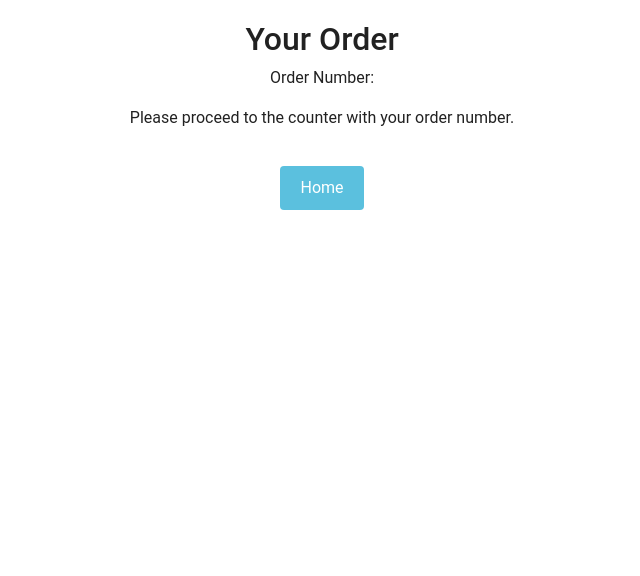
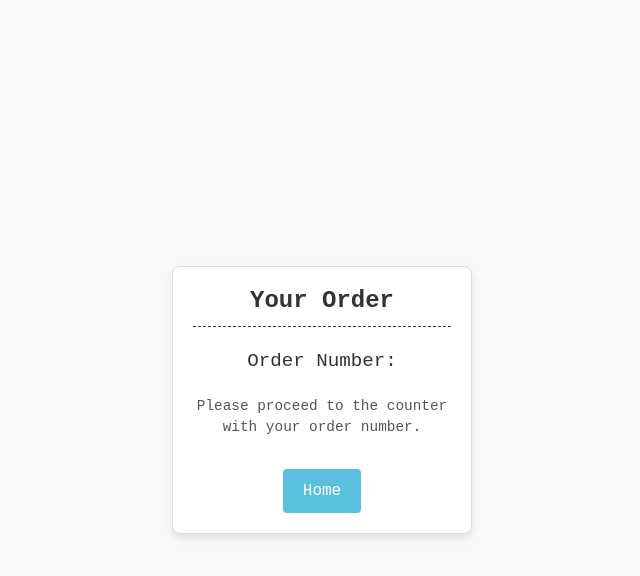
Before and after one commit to danicapine/kiosk-ordering-system, a Vue app: page /confirmation in a window 1280 px wide. Shown: the top 576 px of the page, without its empty margins (318-958 px from the left). Built offline with nearby package versions, Linux system fonts and the light colour scheme.

Commit message:
i fixed the problem with the transactions

```diff
--- a/src/components/ConfirmationScreen.vue
+++ b/src/components/ConfirmationScreen.vue
@@ -1,9 +1,11 @@
 <template>
   <div class="confirmation-screen">
+    <div class="receipt">
       <h2>Your Order</h2>
-      <p>Order Number: {{ $route.params.orderNumber }}</p>
-      <p>Please proceed to the counter with your order number.</p>
+      <p class="order-number">Order Number: <strong>{{ $route.params.orderNumber }}</strong></p>
+      <p class="instructions">Please proceed to the counter with your order number.</p>
       <button @click="goHome" class="back-btn">Home</button>
+    </div>
   </div>
 </template>
 
@@ -12,7 +14,13 @@
   name: "ConfirmationScreen",
   methods: {
     goHome() {
+      this.clearPreviousTransactions(); // Clear previous transactions before going home
       this.$router.push("/");
+    },
+    clearPreviousTransactions() {
+      // Clear cart data in localStorage and any other relevant data
+      localStorage.removeItem("cart");
+      console.log("Previous transactions cleared.");
     },
   },
 };
@@ -20,9 +28,44 @@
 
 <style scoped>
 .confirmation-screen {
+  display: flex;
+  justify-content: center;
+  align-items: center;
+  height: 100vh;
+  background-color: #f9f9f9;
+}
+
+.receipt {
+  width: 300px;
+  padding: 20px;
+  background-color: #ffffff;
+  border: 1px solid #ddd;
+  border-radius: 8px;
+  box-shadow: 0 4px 8px rgba(0, 0, 0, 0.1);
   text-align: center;
-    padding: 20px;
+  font-family: "Courier New", Courier, monospace;
+  color: #333;
 }
+
+.receipt h2 {
+  margin-top: 0;
+  font-size: 1.5em;
+  font-weight: bold;
+  border-bottom: 1px dashed #333;
+  padding-bottom: 10px;
+}
+
+.order-number {
+  font-size: 1.2em;
+  margin: 20px 0;
+}
+
+.instructions {
+  margin: 10px 0;
+  font-size: 0.9em;
+  color: #555;
+}
+
 .back-btn {
   margin-top: 20px;
   padding: 10px 20px;
@@ -33,6 +76,7 @@
   cursor: pointer;
   transition: background-color 0.3s;
 }
+
 .back-btn:hover {
   background-color: #31b0d5;
 }
--- a/src/components/OrderQueue.vue
+++ b/src/components/QueuePage.vue
@@ -6,7 +6,7 @@
         <!-- In Progress Orders -->
         <div class="col-md-6">
           <div class="card">
-            <div class="card-header bg-dark text-white">In Progress</div>
+            <div class="card-header bg-dark text-white">Preparing</div>
             <ul class="list-group list-group-flush">
               <li v-for="order in inProgressOrders" :key="order.id" class="list-group-item">
                 Order #{{ order.orderNumber }}
--- a/src/router/index.js
+++ b/src/router/index.js
@@ -4,7 +4,7 @@ import KioskHome from '../components/KioskHome.vue'; // Home screen for the kios
 import SecondPage from '../components/SecondPage.vue'; // Additional page component
 import MainMenu from '../components/MainMenu.vue'; // Main menu where items are selected
 import AdminOrders from '../components/AdminOrders.vue'; // Admin page for viewing orders
-import OrderQueue from '@/components/OrderQueue.vue';
+import OrderQueue from '@/components/QueuePage.vue';
 import ReviewOrder from '@/components/ReviewOrder.vue';
 import PaymentOptions from '@/components/PaymentOptions.vue'; // New payment options component
 import OrderModeOptions from '@/components/OrderModeOptions.vue';
```
Also changed, not shown: src/components/ReviewOrder.vue (line endings or trailing spaces). Lines whose indentation alone changed are shown as unchanged.
